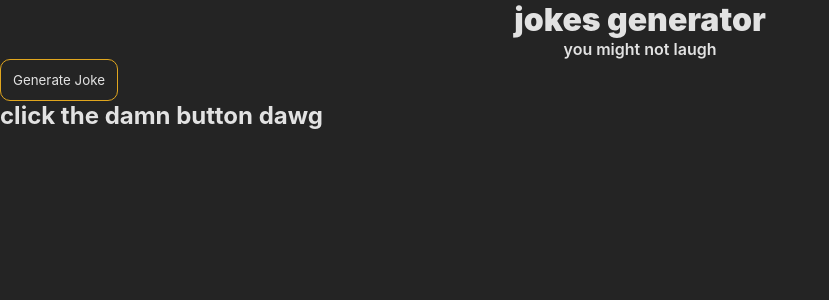
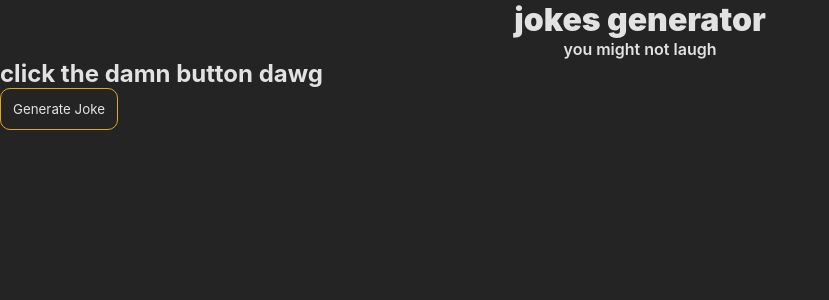
Before and after one commit to marvinraj/jokes-generator, a React (Vite) app: page / in a window 1280 px wide. Shown: the top 300 px of the page, without its empty margins (0-829 px from the left). Built offline with nearby package versions, Linux system fonts and the light colour scheme.

Commit message:
altered the structure

```diff
--- a/src/components/Joke.jsx
+++ b/src/components/Joke.jsx
@@ -16,8 +16,8 @@ function Joke() {
 
     return (
         <div>
+            <h2>{joke}</h2>
             <button onClick={fetchAPI}>Generate Joke</button>
-            <h2>{joke}</h2>
         </div>
     )
 }
```
